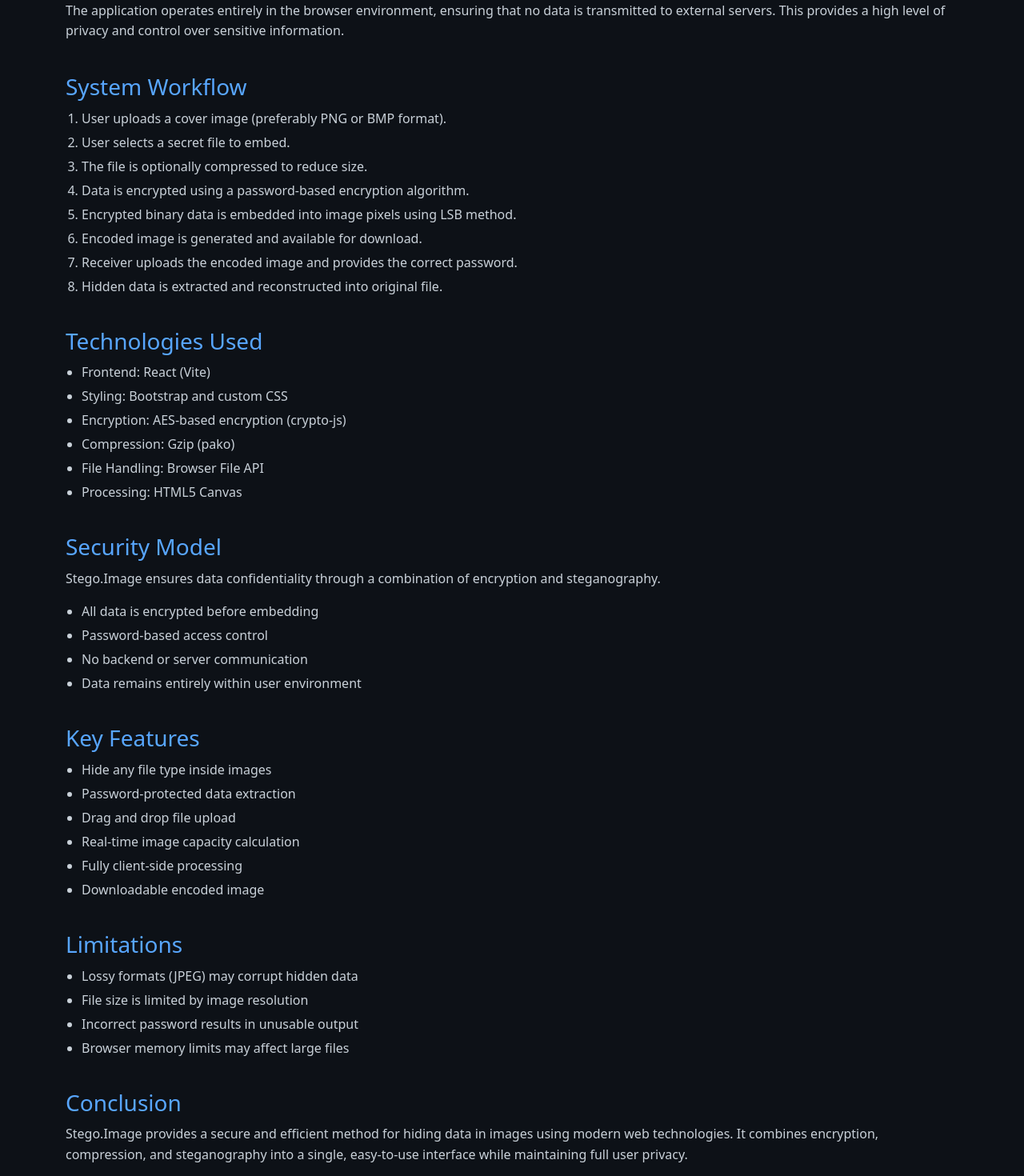
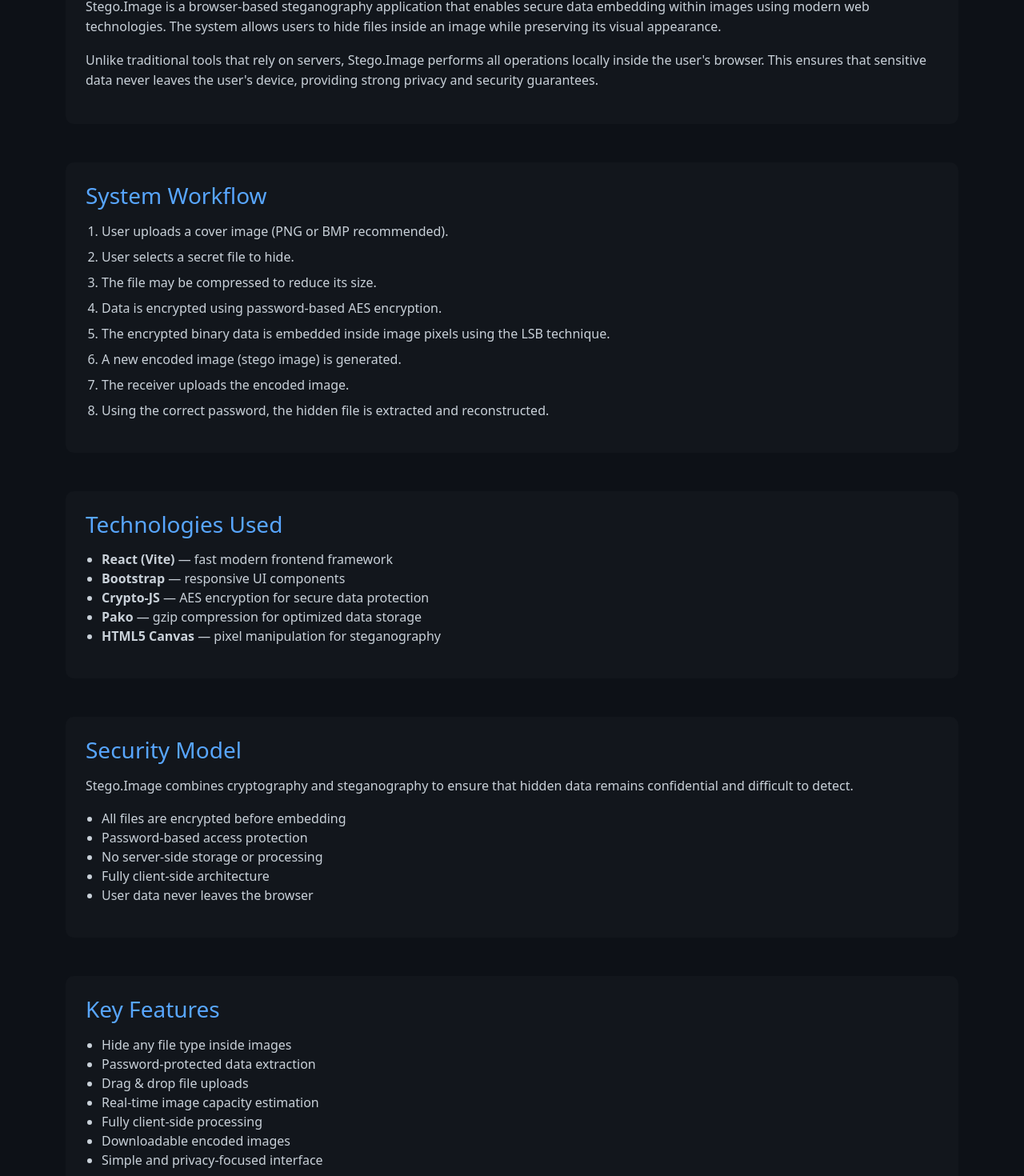
Before and after one commit to 50RISHU/Stego.Image, a React (Vite) app: page /about in a window 1280 px wide. Shown: the part 348-1818 px from the top of the page at 80% size. Built offline with nearby package versions, Linux system fonts and the light colour scheme.

Commit message:
update about

```diff
--- a/src/App.css
+++ b/src/App.css
@@ -329,19 +329,23 @@ h2 {
 
 /* Subtitle */
 .about-subtext {
-  color: #8b949e;
-  font-size: 16px;
+  color: #94a3b8;
+  max-width: 700px;
+  margin: auto;
 }
 
 /* Sections */
 .about-section {
-  margin-bottom: 40px;
+  background: rgba(255,255,255,0.02);
+  padding: 25px;
+  border-radius: 10px;
+  margin-bottom: 30px;
 }
 
 /* Headings */
 .about-section h3 {
+  margin-bottom: 15px;
   color: #58a6ff;
-  margin-bottom: 10px;
 }
 
 /* Text */
@@ -357,10 +361,9 @@ h2 {
   color: #c9d1d9;
 }
 
-.about-section li {
-  margin-bottom: 6px;
+.about-list li {
+  margin-bottom: 8px;
 }
-
 
 
 
--- a/src/pages/About.jsx
+++ b/src/pages/About.jsx
@@ -2,101 +2,118 @@ function About() {
   return (
     <div className="about-container container py-5">
 
-      {/* Title */}
+      {/* Hero */}
       <div className="text-center text-white mb-5">
-        <h1>About Stego.Image</h1>
+        <h1 className="mb-3">About Stego.Image</h1>
         <p className="about-subtext">
-          A client-side steganography application for secure data embedding inside images.
+          A privacy-focused steganography tool that allows users to securely hide
+          and extract files inside digital images directly in the browser.
         </p>
       </div>
 
       {/* Overview */}
-      <section className="about-section">
+      <section className="about-section mb-5">
         <h3>Project Overview</h3>
         <p>
-          Stego.Image is a web-based application designed to hide and retrieve data within digital images
-          using steganography techniques. The system allows users to embed any file inside an image while
-          maintaining visual integrity.
+          Stego.Image is a browser-based steganography application that enables
+          secure data embedding within images using modern web technologies.
+          The system allows users to hide files inside an image while preserving
+          its visual appearance.
         </p>
+
         <p>
-          The application operates entirely in the browser environment, ensuring that no data is transmitted
-          to external servers. This provides a high level of privacy and control over sensitive information.
+          Unlike traditional tools that rely on servers, Stego.Image performs
+          all operations locally inside the user's browser. This ensures that
+          sensitive data never leaves the user's device, providing strong
+          privacy and security guarantees.
         </p>
       </section>
 
-      {/* Working */}
-      <section className="about-section">
+      {/* Workflow */}
+      <section className="about-section mb-5">
         <h3>System Workflow</h3>
-        <ol>
-          <li>User uploads a cover image (preferably PNG or BMP format).</li>
-          <li>User selects a secret file to embed.</li>
-          <li>The file is optionally compressed to reduce size.</li>
-          <li>Data is encrypted using a password-based encryption algorithm.</li>
-          <li>Encrypted binary data is embedded into image pixels using LSB method.</li>
-          <li>Encoded image is generated and available for download.</li>
-          <li>Receiver uploads the encoded image and provides the correct password.</li>
-          <li>Hidden data is extracted and reconstructed into original file.</li>
+
+        <ol className="about-list">
+          <li>User uploads a cover image (PNG or BMP recommended).</li>
+          <li>User selects a secret file to hide.</li>
+          <li>The file may be compressed to reduce its size.</li>
+          <li>Data is encrypted using password-based AES encryption.</li>
+          <li>The encrypted binary data is embedded inside image pixels using the LSB technique.</li>
+          <li>A new encoded image (stego image) is generated.</li>
+          <li>The receiver uploads the encoded image.</li>
+          <li>Using the correct password, the hidden file is extracted and reconstructed.</li>
         </ol>
       </section>
 
       {/* Technology */}
-      <section className="about-section">
+      <section className="about-section mb-5">
         <h3>Technologies Used</h3>
+
         <ul>
-          <li>Frontend: React (Vite)</li>
-          <li>Styling: Bootstrap and custom CSS</li>
-          <li>Encryption: AES-based encryption (crypto-js)</li>
-          <li>Compression: Gzip (pako)</li>
-          <li>File Handling: Browser File API</li>
-          <li>Processing: HTML5 Canvas</li>
+          <li><strong>React (Vite)</strong> — fast modern frontend framework</li>
+          <li><strong>Bootstrap</strong> — responsive UI components</li>
+          <li><strong>Crypto-JS</strong> — AES encryption for secure data protection</li>
+          <li><strong>Pako</strong> — gzip compression for optimized data storage</li>
+          <li><strong>HTML5 Canvas</strong> — pixel manipulation for steganography</li>
         </ul>
       </section>
 
       {/* Security */}
-      <section className="about-section">
+      <section className="about-section mb-5">
         <h3>Security Model</h3>
+
         <p>
-          Stego.Image ensures data confidentiality through a combination of encryption and steganography.
+          Stego.Image combines cryptography and steganography to ensure that
+          hidden data remains confidential and difficult to detect.
         </p>
+
         <ul>
-          <li>All data is encrypted before embedding</li>
-          <li>Password-based access control</li>
-          <li>No backend or server communication</li>
-          <li>Data remains entirely within user environment</li>
+          <li>All files are encrypted before embedding</li>
+          <li>Password-based access protection</li>
+          <li>No server-side storage or processing</li>
+          <li>Fully client-side architecture</li>
+          <li>User data never leaves the browser</li>
         </ul>
       </section>
 
       {/* Features */}
-      <section className="about-section">
+      <section className="about-section mb-5">
         <h3>Key Features</h3>
+
         <ul>
           <li>Hide any file type inside images</li>
           <li>Password-protected data extraction</li>
-          <li>Drag and drop file upload</li>
-          <li>Real-time image capacity calculation</li>
+          <li>Drag & drop file uploads</li>
+          <li>Real-time image capacity estimation</li>
           <li>Fully client-side processing</li>
-          <li>Downloadable encoded image</li>
+          <li>Downloadable encoded images</li>
+          <li>Simple and privacy-focused interface</li>
         </ul>
       </section>
 
       {/* Limitations */}
-      <section className="about-section">
+      <section className="about-section mb-5">
         <h3>Limitations</h3>
+
         <ul>
-          <li>Lossy formats (JPEG) may corrupt hidden data</li>
-          <li>File size is limited by image resolution</li>
-          <li>Incorrect password results in unusable output</li>
-          <li>Browser memory limits may affect large files</li>
+          <li>Lossy formats such as JPEG may corrupt embedded data</li>
+          <li>Hidden file size is limited by image resolution</li>
+          <li>Incorrect passwords result in unusable extracted data</li>
+          <li>Very large files may be limited by browser memory</li>
         </ul>
       </section>
 
       {/* Conclusion */}
       <section className="about-section">
         <h3>Conclusion</h3>
+
         <p>
-          Stego.Image provides a secure and efficient method for hiding data in images using modern web
-          technologies. It combines encryption, compression, and steganography into a single, easy-to-use
-          interface while maintaining full user privacy.
+          Stego.Image provides a modern and secure approach to hiding
+          information inside images. By integrating encryption,
+          compression, and steganographic techniques into a simple
+          web interface, the project showcases how privacy-first
+          applications can be built using entirely client-side
+          technologies.
         </p>
       </section>
 
```
